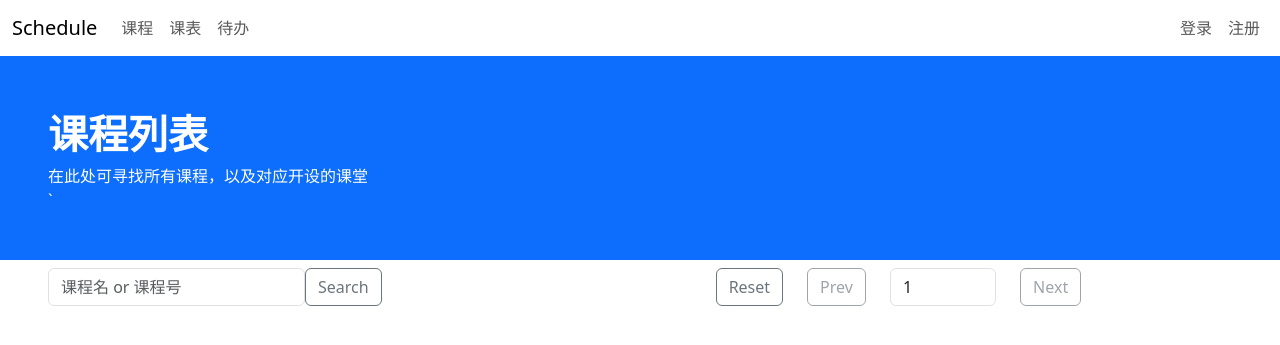
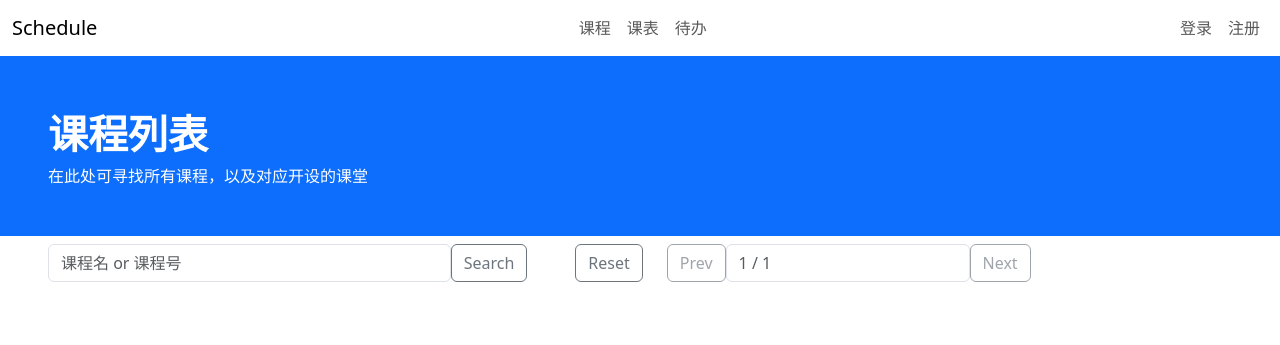
Before and after one commit to Schedule-team/server, a Django app: page /course in a window 1280 px wide. Shown: the top 345 px of the page. Run offline with Django 4.2, Linux system fonts and the light colour scheme; data that the repository does not hold is empty; some libraries are stand-ins or nearby versions.

Commit message:
fix: ui issues

```diff
--- a/course/templates/base.html
+++ b/course/templates/base.html
@@ -3,18 +3,20 @@
 {% bootstrap_javascript %}
 {% load static %}
 {% bootstrap_messages %}
+<head>
+    <meta name="viewport" content="width=device-width, initial-scale=1">
+</head>
+
 <script src="https://cdn.jsdelivr.net/npm/jquery@3.7.1/dist/jquery.min.js"></script>
 <script src="https://cdn.jsdelivr.net/npm/dompurify@3.0.8/dist/purify.min.js "></script>
 
 <nav class="navbar navbar-expand-lg">
     <div class="container-fluid">
         <a class="navbar-brand" href="{% url 'index' %}"> Schedule </a>
-        <div class="collapse navbar-collapse" id="navbarSupportedContent">
-            <div class="navbar-nav">
-                <a class="nav-item nav-link" href="{% url 'course_all' %}">课程</a>
-                <a class="nav-item nav-link" href="#">课表</a>
-                <a class="nav-item nav-link" href="#">待办</a>
-            </div>
+        <div class="navbar-nav">
+            <a class="nav-item nav-link" href="{% url 'course_all' %}">课程</a>
+            <a class="nav-item nav-link" href="#">课表</a>
+            <a class="nav-item nav-link" href="#">待办</a>
         </div>
         <div class="navbar-nav">
             {% if user.is_authenticated %}
@@ -26,6 +28,20 @@
         </div>
     </div>
 </nav>
+
+<style>
+    @media (min-width: 200px) {
+        .navbar-nav {
+            flex-direction: row;
+        }
+
+        .navbar-nav .nav-link {
+            padding-right: .5rem;
+            padding-left: .5rem;
+        }
+    }
+</style>
+
 {% block content %}
 {% endblock content %}
 {% block footer %}
--- a/course/templates/course_all.html
+++ b/course/templates/course_all.html
@@ -8,32 +8,20 @@
                 <div class="col-5"></div>
                 <div class="col-5">在此处可寻找所有课程，以及对应开设的课堂</div>
             </div>
-            `
         </div>
 
         <div class="mx-5 my-2">
             <form action="{% url 'course_all' %}" method="get" id="query">
-                <div class="d-flex justify-content-between">
+                <div class="row">
+                    <div class="col-lg-5">
                         <div class="d-flex">
                             <input type="text" class="form-control" id="query_name" name="name"
                                    placeholder="课程名 or 课程号"
                                    value="{{ name }}">
-                        <button class="btn btn-outline-secondary" type="submit" class="mx-4">Search</button>
+                            <button class="btn btn-outline-secondary" type="submit" class="">Search</button>
                         </div>
-                    <script>
-                        // auto submit:
-                        $(document).ready(function () {
-                            $('#query').change(function () {
-                                // set pn to 1 when query changes
-                                $('#pn').val(1);
-                                $(this).submit();
-                            });
-                            $(':input').on(function () {
-                                $(this).submit();
-                            });
-                        });
-                    </script>
-
+                    </div>
+                    <div class="col-lg-5">
                         <div class="d-flex">
                             <div>
                                 <a href="{% url 'course_all' %}" class="btn btn-outline-secondary mx-4">Reset</a>
@@ -48,8 +36,8 @@
                                 {% endif %}
 
 
-                            <input type="text" class="form-control d-inline-block mx-4 w-25" id="pn" name="pn"
-                                   placeholder="{{ pn }} / {{ pn_max }}" value="{{ pn }}">
+                                <input type="text" class="form-control" id="pn" name="pn"
+                                       placeholder="{{ pn }} / {{ pn_max }}" value="">
 
                                 {% if pn != pn_max %}
                                     <a href="{% url 'course_all' %}?pn={{ pn|add:'1' }}&name={{ name }}"
@@ -59,12 +47,25 @@
                                 {% endif %}
                             </div>
                         </div>
+                    </div>
+                </div>
+
+                <script>
+                    // auto submit:
+                    $(document).ready(function () {
+                        $('#query').change(function () {
+                            $(this).submit();
+                        });
+                        $(':input').on(function () {
+                            $(this).submit();
+                        });
+                    });
+                </script>
             </form>
-        </div>
 
             <div class="row">
                 {% for course in courses %}
-                <div class="col-3">
+                    <div class="col-lg-3">
                         <div class="card shadow my-3">
                             <div class="card-header">
                                 <a href="{% url 'course' course.id %}" class="link-primary">
--- a/course/views.py
+++ b/course/views.py
@@ -10,7 +10,7 @@ def index_view(request):
 def course_all(request):
     PAGE_SIZE = 20
 
-    pn = int(request.GET.get("pn", 1))
+    pn = int(request.GET.get("pn", 1) or 1)
     name = request.GET.get("name", "")
     # semester_id = request.GET.get("semester", "")
 
```
Lines whose indentation alone changed are shown as unchanged.
